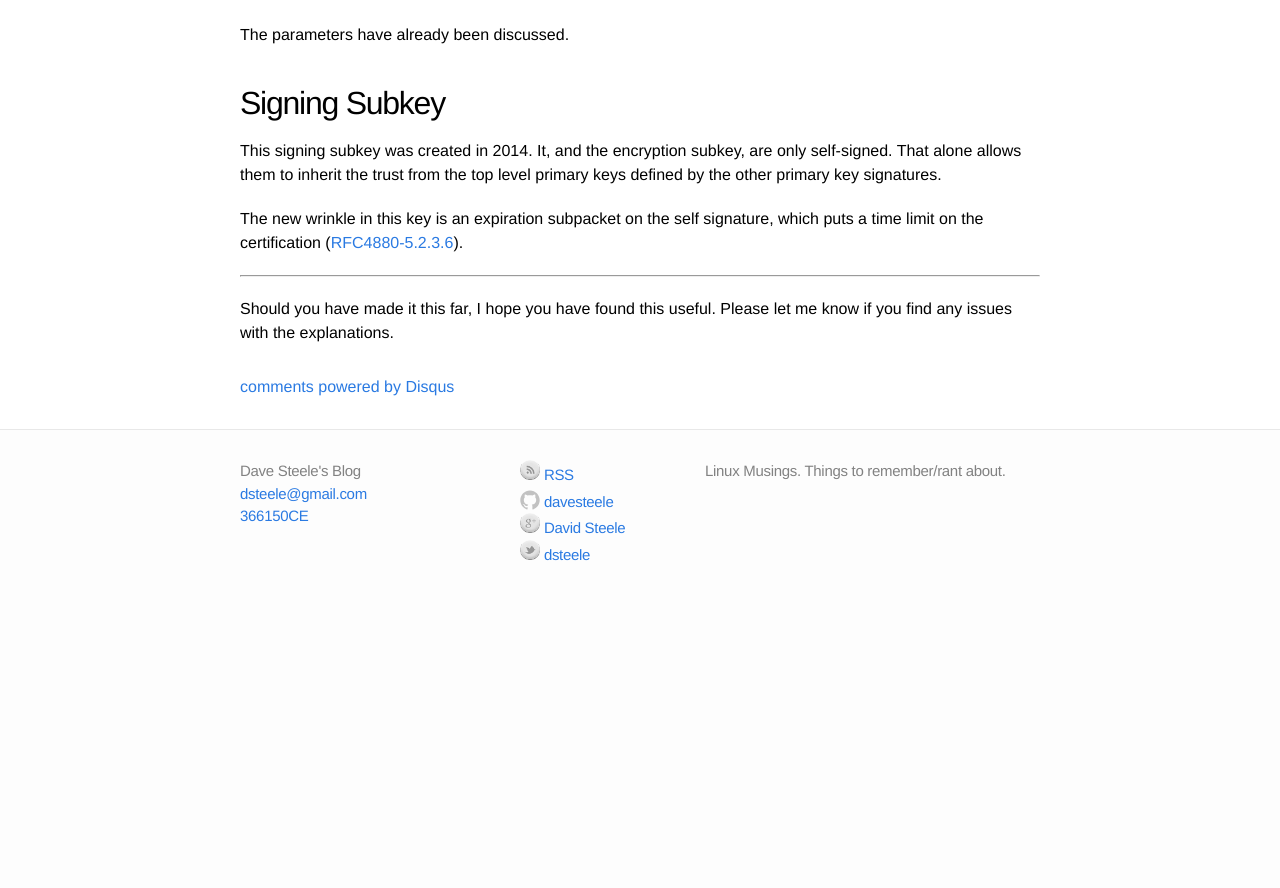
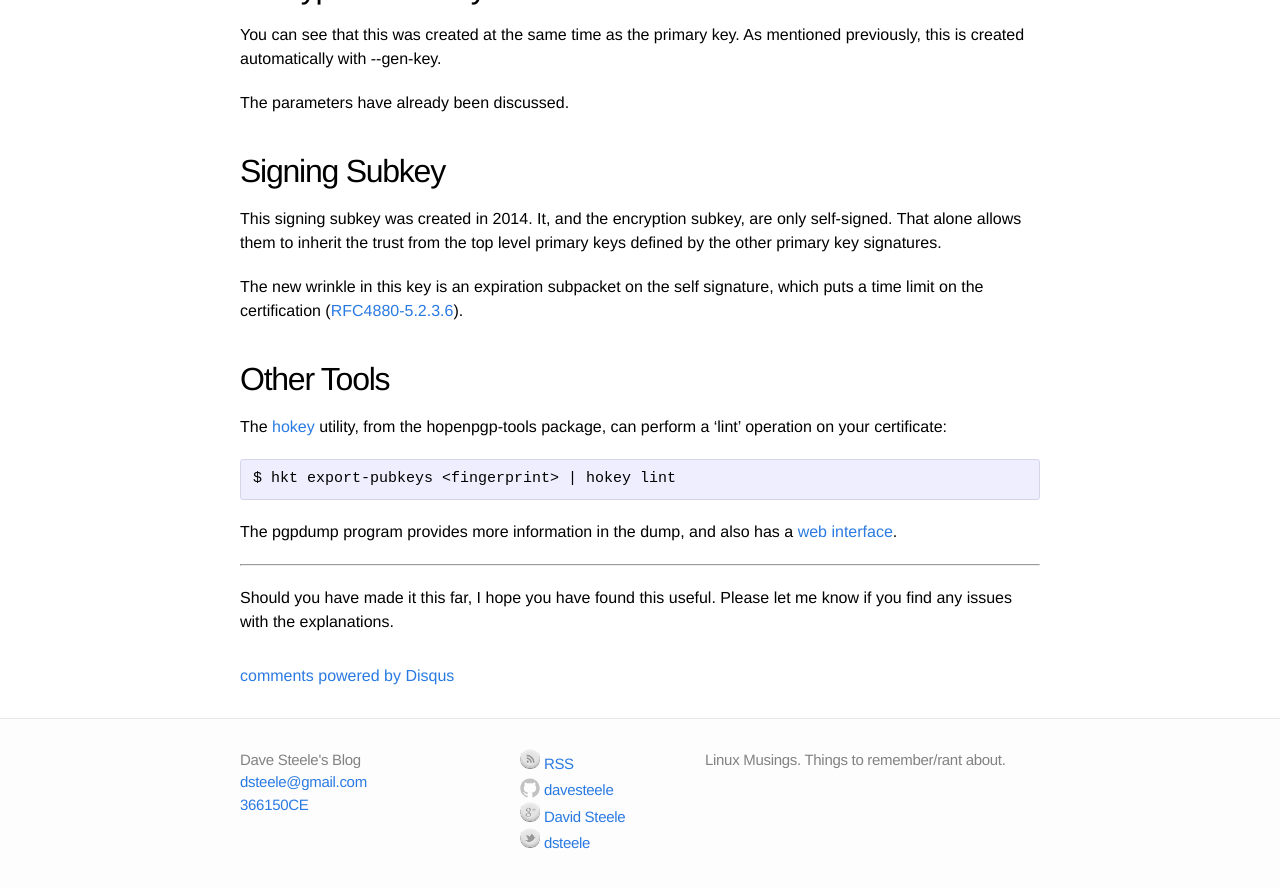
Before and after one commit to davesteele/davesteele.github.io, a Jekyll site: the page built from _posts/2014-09-20-anatomy-of-a-gpg-key.markdown, in a window 1280 px wide and 900 px high, scrolled down 10399 px. Shown: the top 888 px of the window. Built offline with Jekyll 4.4.1, drawn with Linux system fonts in a browser that asks for light colours; comment, search, counter and statistics services are not loaded; before the commit the page ends 11010 px from its top, so only the background shows below that; some of the changed text lies outside the part shown.

Commit message:
Anatomy post: Add refs to other tools
hokey and pgpdump

```diff
--- a/_posts/2014-09-20-anatomy-of-a-gpg-key.markdown
+++ b/_posts/2014-09-20-anatomy-of-a-gpg-key.markdown
@@ -41,6 +41,8 @@ Following is an annotated and edited dump of my key certificate, originally gene
 where "David Steele" matches a UID for my key. Substitute your name or primary key id to see your key certificate. Add the '\-\-debug 0x02' option to the second gpg invocation to see the entire contents, including the binary key data (thanks [superuser.com][]).
 
 [superuser.com]: http://superuser.com/questions/696941/human-readable-dump-of-gpg-public-key
+
+Note that there are [other tools](#OtherTools) which provide more information or features for this task. I use gpg as the least common denominator tool.
 
 This is a pretty standard published key certificate, which is to say that it contains a primary certification/signing public key, with a public subkey dedicated to encryption (GPG always creates a separate encryption subkey to the primary, to avoid [problems][]). I also have an extra public signing subkey with an expiration date, for a couple of [reasons][].
 
@@ -398,6 +400,18 @@ The new wrinkle in this key is an expiration subpacket on the self signature, wh
 
 [RFC4880-5.2.3.6]: http://tools.ietf.org/html/rfc4880#section-5.2.3.6
 
+## <a name="OtherTools"/>Other Tools
+
+The [hokey][] utility, from the hopenpgp-tools package, can perform a 'lint' operation on your certificate:
+
+[hokey]: https://we.riseup.net/riseuplabs+paow/openpgp-best-practices#openpgp-key-checks
+
+    $ hkt export-pubkeys <fingerprint> | hokey lint
+
+The pgpdump program provides more information in the dump, and also has a [web interface][].
+
+[web interface]: http://www.pgpdump.net/
+
 ----------
 
 Should you have made it this far, I hope you have found this useful. Please let me know if you find any issues with the explanations.
```
